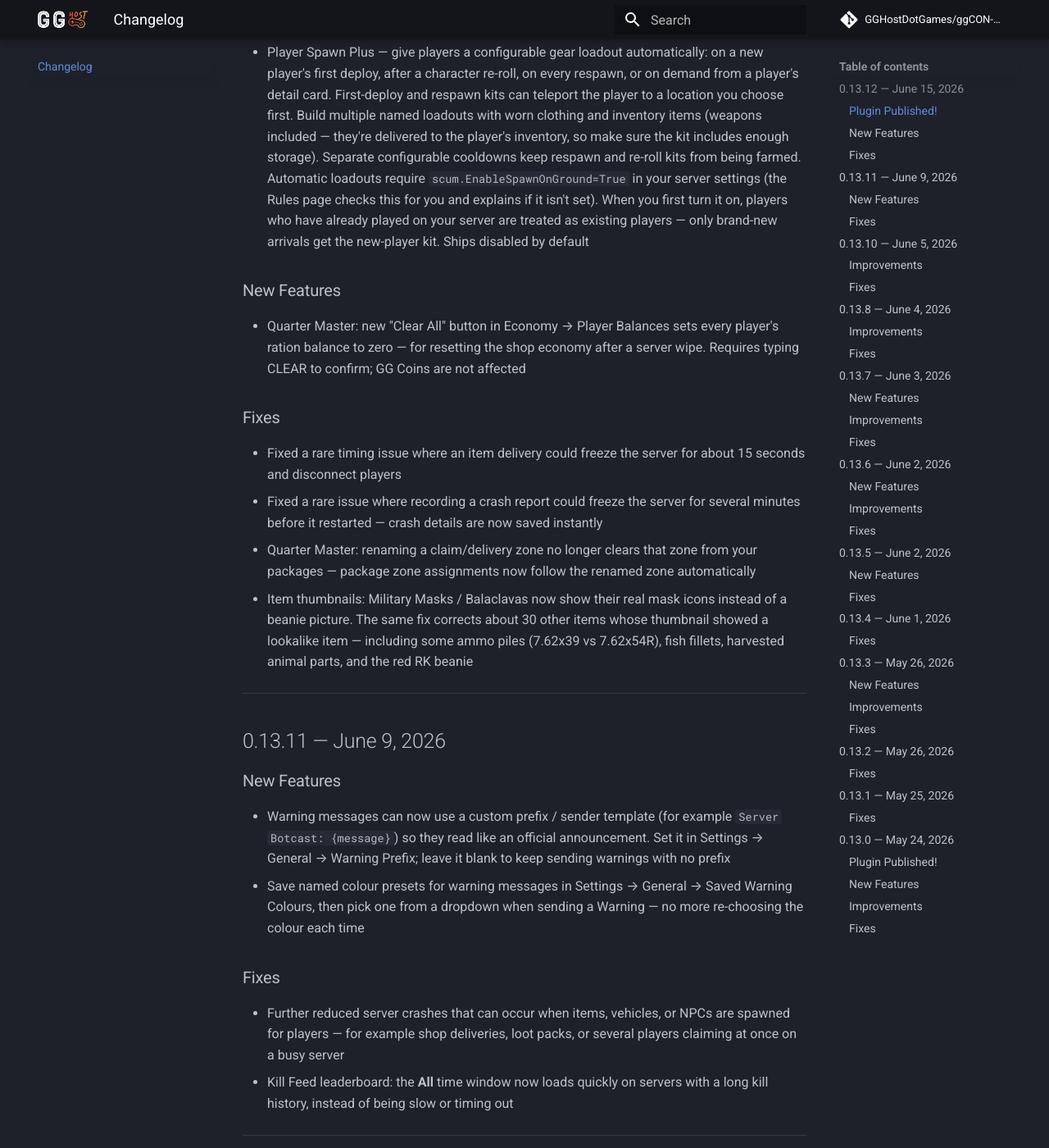
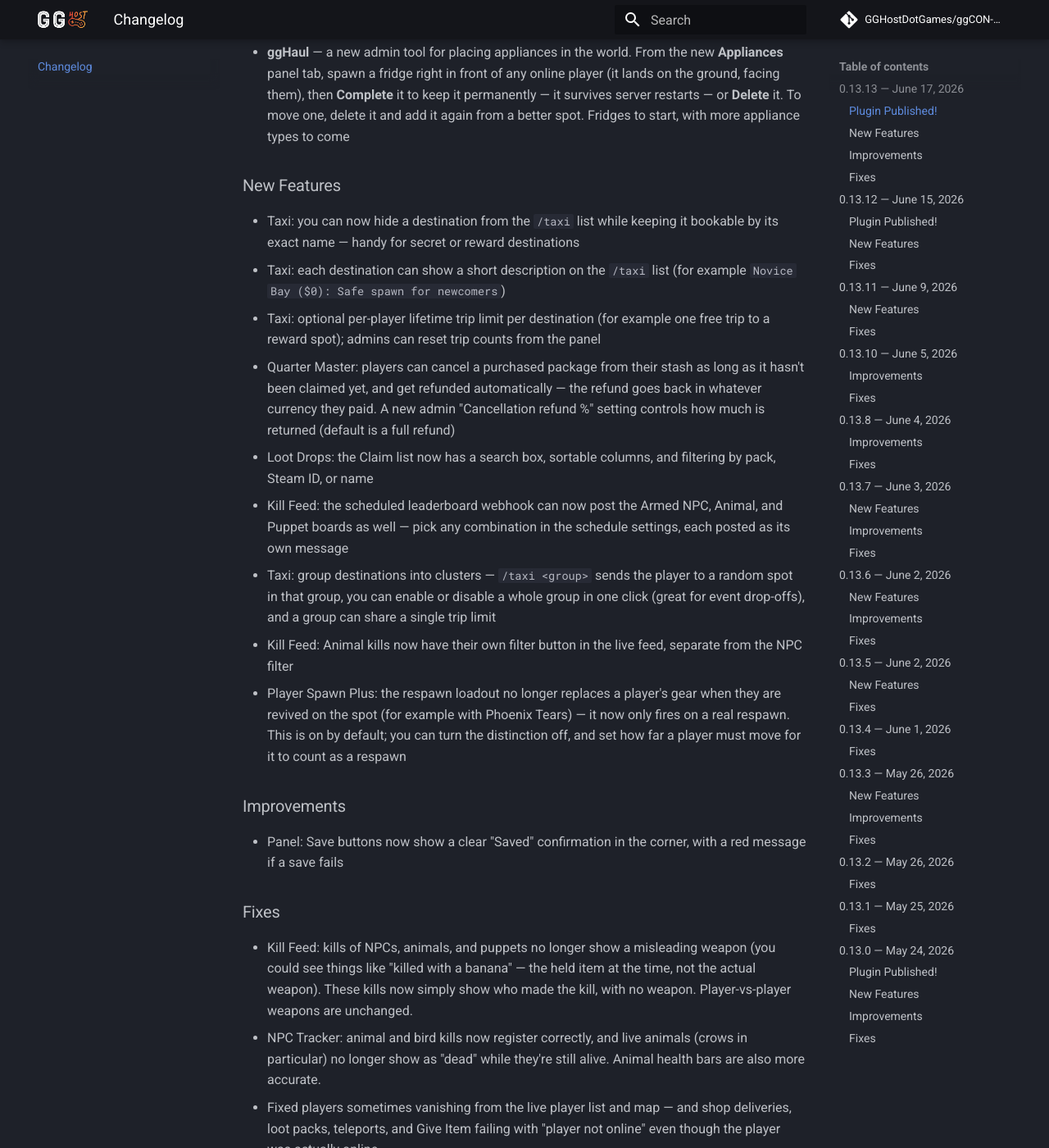
Before and after one commit to GGHostDotGames/ggCON-docs, an MkDocs documentation site: the page built from docs/changelog.md, in a window 1280 px wide and 1400 px high, scrolled down 489 px. Shown: the whole window at 82% size. Built offline with MkDocs 1.6.1 and Material for MkDocs 9.7.7, drawn with Linux system fonts in a browser that asks for light colours; comment, search, counter and statistics services are not loaded; some of the changed text lies outside the part shown.

Commit message:
Changelog: v0.13.13
Co-Authored-By: Claude <noreply@anthropic.com>

```diff
--- a/docs/changelog.md
+++ b/docs/changelog.md
@@ -4,6 +4,37 @@ Release notes for ggCON, newest first.
 
 !!! tip "Staying up to date"
     ggCON checks for updates automatically and can stage them for the next server restart — see [Auto-Update](auto-update.md). Critical updates stage themselves.
+
+---
+
+## 0.13.13 — June 17, 2026
+
+### Plugin Published!
+- **ggHaul** — a new admin tool for placing appliances in the world. From the new **Appliances** panel tab, spawn a fridge right in front of any online player (it lands on the ground, facing them), then **Complete** it to keep it permanently — it survives server restarts — or **Delete** it. To move one, delete it and add it again from a better spot. Fridges to start, with more appliance types to come
+
+### New Features
+- Taxi: you can now hide a destination from the `/taxi` list while keeping it bookable by its exact name — handy for secret or reward destinations
+- Taxi: each destination can show a short description on the `/taxi` list (for example `Novice Bay ($0): Safe spawn for newcomers`)
+- Taxi: optional per-player lifetime trip limit per destination (for example one free trip to a reward spot); admins can reset trip counts from the panel
+- Quarter Master: players can cancel a purchased package from their stash as long as it hasn't been claimed yet, and get refunded automatically — the refund goes back in whatever currency they paid. A new admin "Cancellation refund %" setting controls how much is returned (default is a full refund)
+- Loot Drops: the Claim list now has a search box, sortable columns, and filtering by pack, Steam ID, or name
+- Kill Feed: the scheduled leaderboard webhook can now post the Armed NPC, Animal, and Puppet boards as well — pick any combination in the schedule settings, each posted as its own message
+- Taxi: group destinations into clusters — `/taxi <group>` sends the player to a random spot in that group, you can enable or disable a whole group in one click (great for event drop-offs), and a group can share a single trip limit
+- Kill Feed: Animal kills now have their own filter button in the live feed, separate from the NPC filter
+- Player Spawn Plus: the respawn loadout no longer replaces a player's gear when they are revived on the spot (for example with Phoenix Tears) — it now only fires on a real respawn. This is on by default; you can turn the distinction off, and set how far a player must move for it to count as a respawn
+
+### Improvements
+- Panel: Save buttons now show a clear "Saved" confirmation in the corner, with a red message if a save fails
+
+### Fixes
+- Kill Feed: kills of NPCs, animals, and puppets no longer show a misleading weapon (you could see things like "killed with a banana" — the held item at the time, not the actual weapon). These kills now simply show who made the kill, with no weapon. Player-vs-player weapons are unchanged.
+- NPC Tracker: animal and bird kills now register correctly, and live animals (crows in particular) no longer show as "dead" while they're still alive. Animal health bars are also more accurate.
+- Fixed players sometimes vanishing from the live player list and map — and shop deliveries, loot packs, teleports, and Give Item failing with "player not online" even though the player was actually online
+- Fixed certain weapons (the MP5 family and other load-on-demand items) failing to spawn at a map location via the bot/API — they now spawn at the requested coordinates
+- Loot Drops: allow-list player names now stay visible when you reopen a pack's editor (they were showing up blank)
+- Fixed some panel inputs and helper text that could appear blank or invisible
+- Fixed the panel, storefront, or API sometimes staying locked out ("too many attempts") even once you started entering the correct password — the lockout now counts down and clears on its own
+- Reduced crashes on servers that have a corrupted vehicle: ggCON now detects the bad vehicle, stops re-reading it, and flags it in the dashboard so it can be removed
 
 ---
 
```
